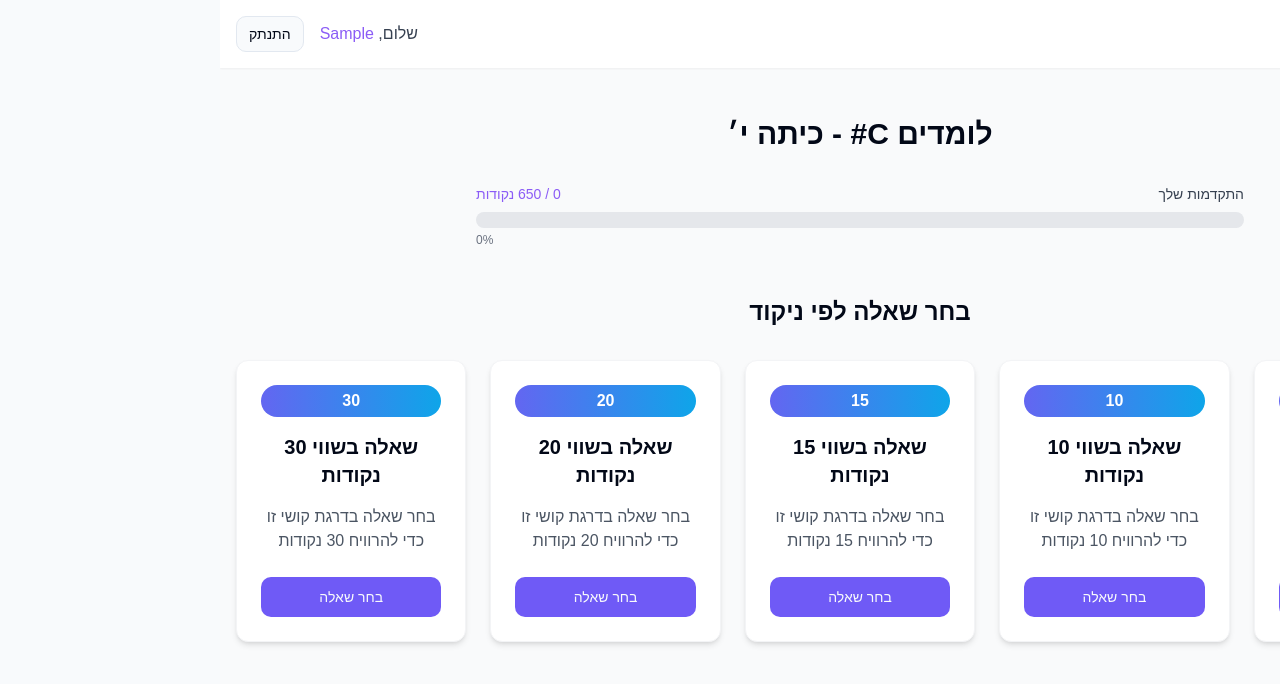
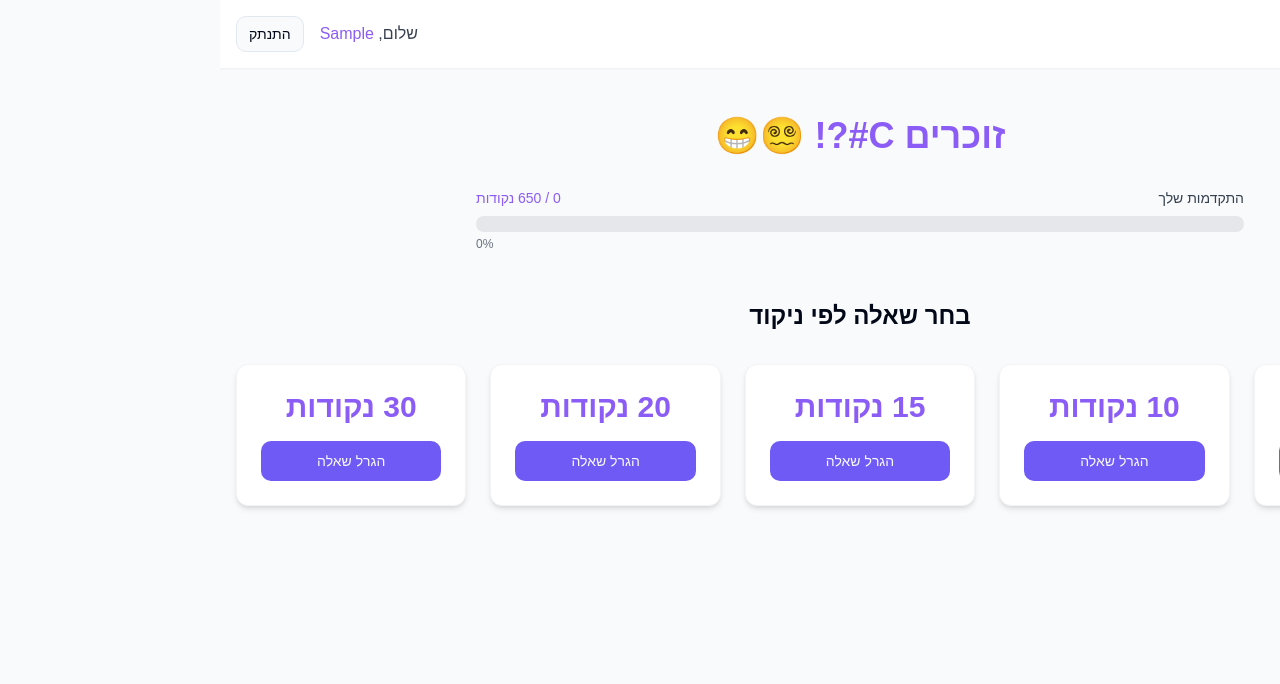
Before and after one commit to OfriLin/kod-sheli-l, a React (Vite) app: page / in a window 1280 px wide. Both pictures are taken after typing "Sample" into the empty fields and a click on the button "התחבר". Shown: the top 684 px of the page. Built offline with nearby package versions, Linux system fonts and the light colour scheme.

Commit message:
feat: Update UI and integrate question bank
- Updated main page title.
- Modified point options display.
- Integrated question bank.
- Improved UI for 10th graders.
- Ensured Hebrew and RTL layout.

```diff
--- a/src/components/QuestionCard.tsx
+++ b/src/components/QuestionCard.tsx
@@ -11,16 +11,12 @@ const QuestionCard = ({ points, onClick }: QuestionCardProps) => {
     <div
       className="question-card bg-white rounded-lg p-6 shadow-md border border-gray-100 text-center"
     >
-      <div className="point-badge mx-auto mb-4">{points}</div>
-      <h3 className="text-xl font-bold mb-4">שאלה בשווי {points} נקודות</h3>
-      <p className="text-gray-600 mb-6">
-        בחר שאלה בדרגת קושי זו כדי להרוויח {points} נקודות
-      </p>
+      <div className="text-3xl font-bold mb-4 text-theme-purple">{points} נקודות</div>
       <Button
         onClick={() => onClick(points)}
         className="w-full"
       >
-        בחר שאלה
+        הגרל שאלה
       </Button>
     </div>
   );
--- a/src/pages/Index.tsx
+++ b/src/pages/Index.tsx
@@ -31,7 +31,7 @@ const Index = () => {
       <Header />
 
       <div className="container mx-auto px-4 py-12">
-        <h1 className="text-3xl font-bold text-center mb-8">לומדים C# - כיתה י׳</h1>
+        <h1 className="text-4xl font-bold text-center mb-8 text-theme-purple">זוכרים C#?! 😵‍💫😁</h1>
 
         <div className="mb-12">
           <ProgressBar />
```
